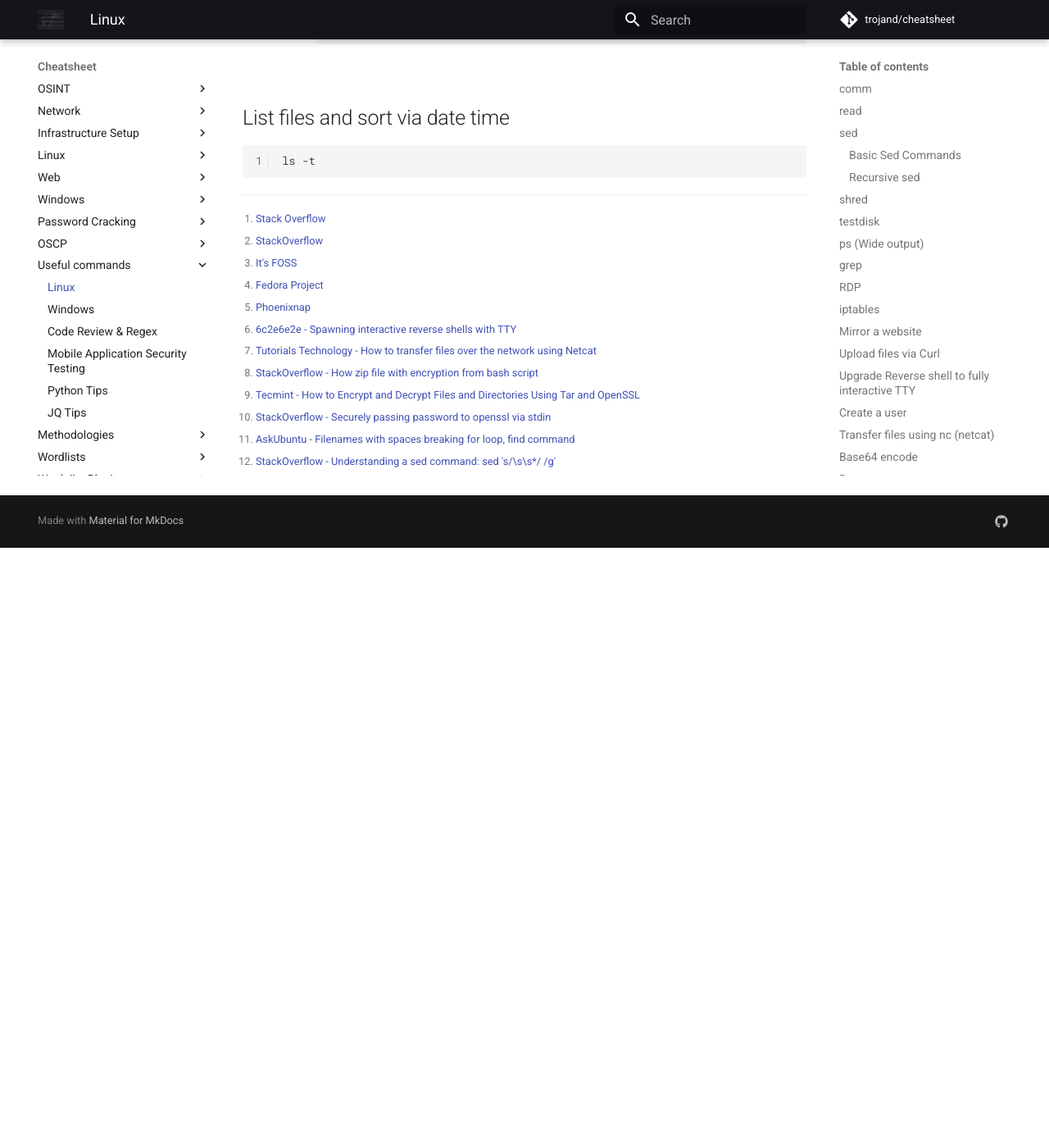
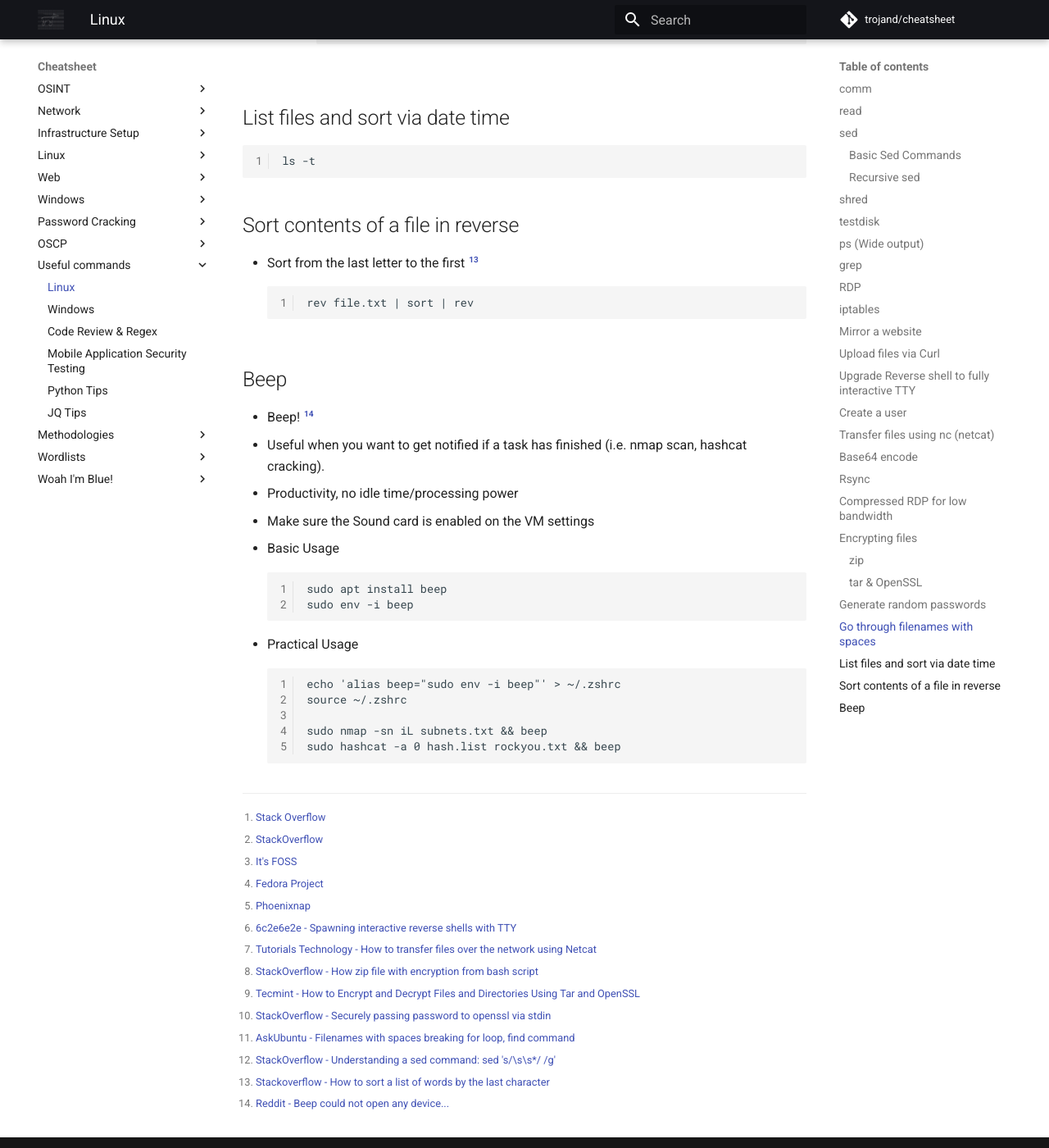
Before and after one commit to trojand/cheatsheet, an MkDocs documentation site: the page built from docs/Useful_Commands/Linux.md, in a window 1280 px wide and 1400 px high, scrolled down 6805 px. Shown: the whole window at 82% size. Built offline with MkDocs 1.6.1 and Material for MkDocs 9.7.7, drawn with Linux system fonts in a browser that asks for light colours; comment, search, counter and statistics services are not loaded; before the commit the page ends 7473 px from its top, so only the background shows below that.

Commit message:
Update Linux.md

````diff
--- a/docs/Useful_Commands/Linux.md
+++ b/docs/Useful_Commands/Linux.md
@@ -253,6 +253,30 @@ echo $SERVICE_PASSWORD
 ls -t
 ```
 
+## Sort contents of a file in reverse
+* Sort from the last letter to the first [^13]
+```
+rev file.txt | sort | rev
+```
+
+## Beep
+* Beep! [^14]
+* Useful when you want to get notified if a task has finished (i.e. nmap scan, hashcat cracking).
+   * Productivity, no idle time/processing power
+* Make sure the Sound card is enabled on the VM settings
+* Basic Usage
+   ```
+   sudo apt install beep
+   sudo env -i beep
+   ```
+* Practical Usage
+   ```
+   echo 'alias beep="sudo env -i beep"' > ~/.zshrc
+   source ~/.zshrc
+
+   sudo nmap -sn iL subnets.txt && beep
+   sudo hashcat -a 0 hash.list rockyou.txt && beep
+   ```
 
 
 [^1]: [Stack Overflow](https://stackoverflow.com/questions/3724786/how-to-diff-two-file-lists-and-ignoring-place-in-list)
@@ -267,3 +291,5 @@ ls -t
 [^10]: [StackOverflow - Securely passing password to openssl via stdin](https://stackoverflow.com/questions/6321353/securely-passing-password-to-openssl-via-stdin)
 [^11]: [AskUbuntu - Filenames with spaces breaking for loop, find command](https://askubuntu.com/a/343753)
 [^12]: [StackOverflow - Understanding a sed command: sed 's/\s\s*/ /g'](https://unix.stackexchange.com/questions/583882/understanding-a-sed-command-sed-s-s-s-g)
+[^13]: [Stackoverflow - How to sort a list of words by the last character](https://stackoverflow.com/questions/69055654/how-to-sort-a-list-of-words-by-the-last-character-in-bash)
+[^14]: [Reddit - Beep could not open any device...](https://www.reddit.com/r/archlinux/comments/bep79a/beep_could_not_open_any_device_how_to_fix_it/)
````
